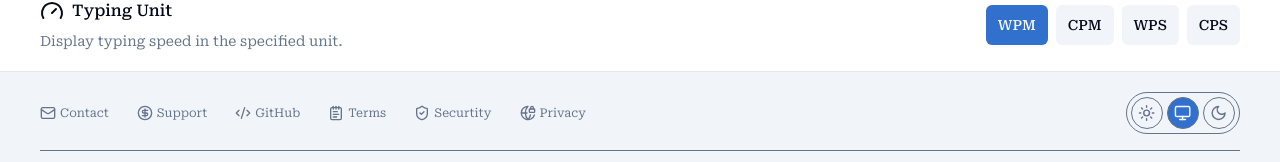
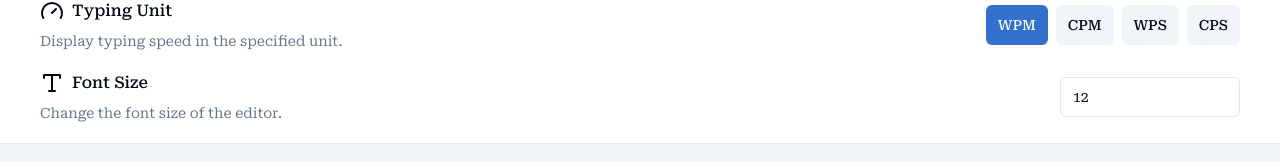
Before and after one commit to theritiktiwari/turbo-typing, a Next.js app: page /settings in a window 1280 px wide. Shown: the part 334-496 px from the top of the page. Built offline with nearby package versions, Linux system fonts and the light colour scheme; no server answers.

Commit message:
FEAT: add font size in settings

```diff
--- a/src/app/(root)/settings/page.tsx
+++ b/src/app/(root)/settings/page.tsx
@@ -1,11 +1,13 @@
 "use client";
 
 import { useEffect, useState } from "react";
-import { ArrowDownAZ, Gauge, Star } from "lucide-react";
+import { ArrowDownAZ, CaseSensitive, Gauge, Save, Star, Type } from "lucide-react";
 import { cn } from "@/lib/utils";
 import { useSetting } from "@/hooks/use-setting";
 import { languages } from "@/constants/language";
 import { Select, SelectContent, SelectGroup, SelectItem, SelectTrigger, SelectValue } from "@/components/ui/select"
+import { Input } from "@/components/ui/input"
+import { Button } from "@/components/ui/button";
 
 export default function Page() {
     const [isMounted, setIsMounted] = useState(false);
@@ -127,6 +129,26 @@ export default function Page() {
                         </div>
                     </div>
                 </div>
+
+                {/* Font Size */}
+                <div className="settings-box mt-5">
+                    <div className="w-full md:w-[50%] space-y-2">
+                        <div className="settings-title">
+                            <Type /> Font Size
+                        </div>
+                        <div className="description-text">
+                            Change the font size of the editor.
+                        </div>
+                    </div>
+                    <div className="flex-center gap-2">
+                        <Input
+                            type="number"
+                            className="w-[180px]"
+                            value={setting.fontSize}
+                            onChange={(e) => setting.updateFontSize(e.target.value)}
+                        />
+                    </div>
+                </div>
             </div>
         </>
     );
--- /dev/null
+++ b/src/components/ui/input.tsx
@@ -0,0 +1,25 @@
+import * as React from "react"
+
+import { cn } from "@/lib/utils"
+
+export interface InputProps
+  extends React.InputHTMLAttributes<HTMLInputElement> {}
+
+const Input = React.forwardRef<HTMLInputElement, InputProps>(
+  ({ className, type, ...props }, ref) => {
+    return (
+      <input
+        type={type}
+        className={cn(
+          "flex h-10 w-full rounded-md border border-input bg-background px-3 py-2 text-sm ring-offset-background file:border-0 file:bg-transparent file:text-sm file:font-medium placeholder:text-muted-foreground focus-visible:outline-none focus-visible:ring-2 focus-visible:ring-ring focus-visible:ring-offset-2 disabled:cursor-not-allowed disabled:opacity-50",
+          className
+        )}
+        ref={ref}
+        {...props}
+      />
+    )
+  }
+)
+Input.displayName = "Input"
+
+export { Input }
--- a/src/hooks/use-setting.tsx
+++ b/src/hooks/use-setting.tsx
@@ -8,6 +8,8 @@ interface SettingStore {
   updateLanguage: (data: string) => void;
   unit: string;
   updateUnit: (data: string) => void;
+  fontSize: string;
+  updateFontSize: (data: string) => void;
   reset: () => void;
 }
 
@@ -31,6 +33,12 @@ export const useSetting = create(
       if (unit === data) return;
       set({ unit: data });
     },
+    fontSize: "12",
+    updateFontSize: (data: string) => {
+      const { fontSize } = get();
+      if (fontSize === data) return;
+      set({ fontSize: data });
+    },
     reset: () => set({
       difficulty: "BEGINNER",
       language: "ENGLISH",
```
